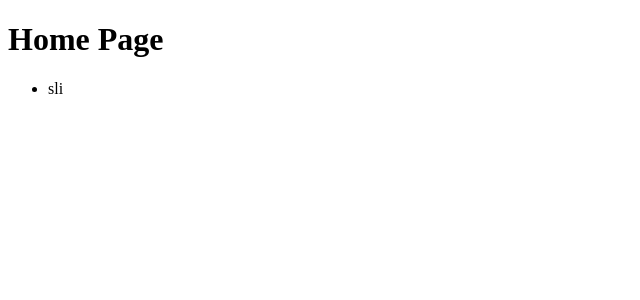
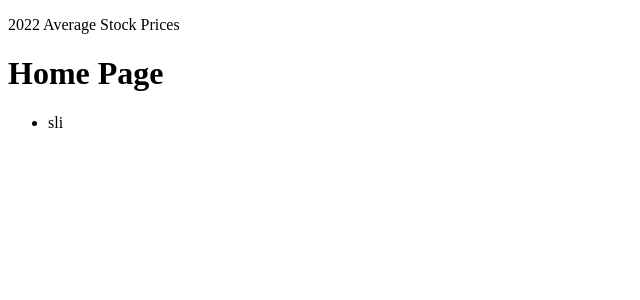
Before and after one commit to wandergithub/Stock-Metrics, a React (Create React App) app: page / in a window 1280 px wide. Shown: the top 300 px of the page, without its empty margins (0-640 px from the left). Built offline with nearby package versions, Linux system fonts and the light colour scheme; no server answers.

Commit message:
Create Header component

```diff
--- a/src/App.js
+++ b/src/App.js
@@ -1,8 +1,12 @@
 import { useDispatch } from 'react-redux';
 import { useEffect } from 'react';
-import { Routes, Route } from 'react-router-dom';
+import {
+  Routes,
+  Route,
+} from 'react-router-dom';
 import { getAvgStockPrices } from './redux/Market/Market';
 import Home from './components/Home';
+import Header from './components/Header';
 
 function App() {
   const dispatch = useDispatch();
@@ -11,10 +15,12 @@ function App() {
     dispatch(getAvgStockPrices(mostSearched));
   }, []);
   return (
-    <Routes>
-      <Route path="/" element={<Home />} />
-      <Route path="/Details" element={<Home />} />
-    </Routes>
+    <div>
+      <Header />
+      <Routes>
+        <Route exact path="/" element={<Home />} />
+      </Routes>
+    </div>
   );
 }
 
--- /dev/null
+++ b/src/components/Header.js
@@ -0,0 +1,7 @@
+export default function Header() {
+  return (
+    <header>
+      <p>2022 Average Stock Prices</p>
+    </header>
+  );
+}
```
